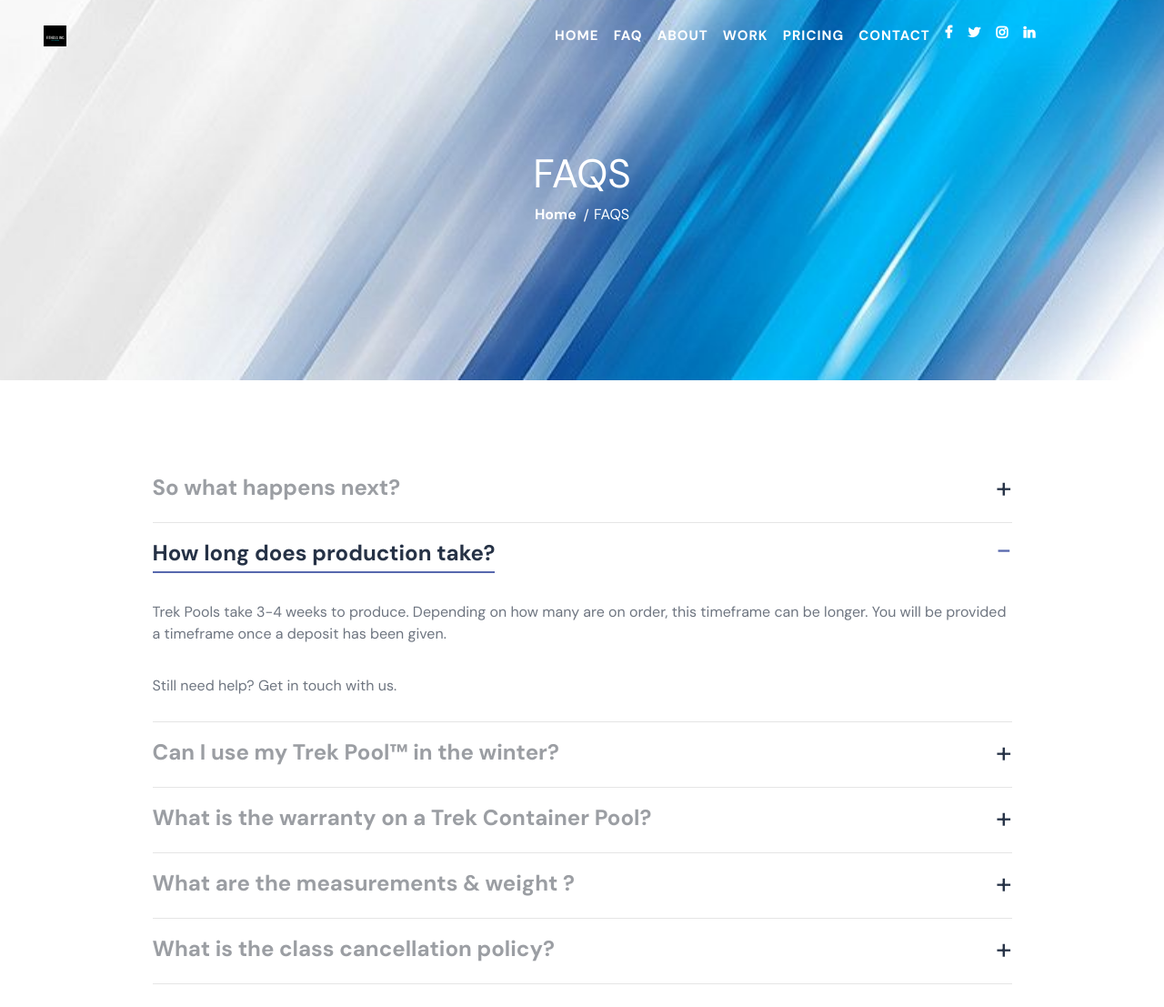
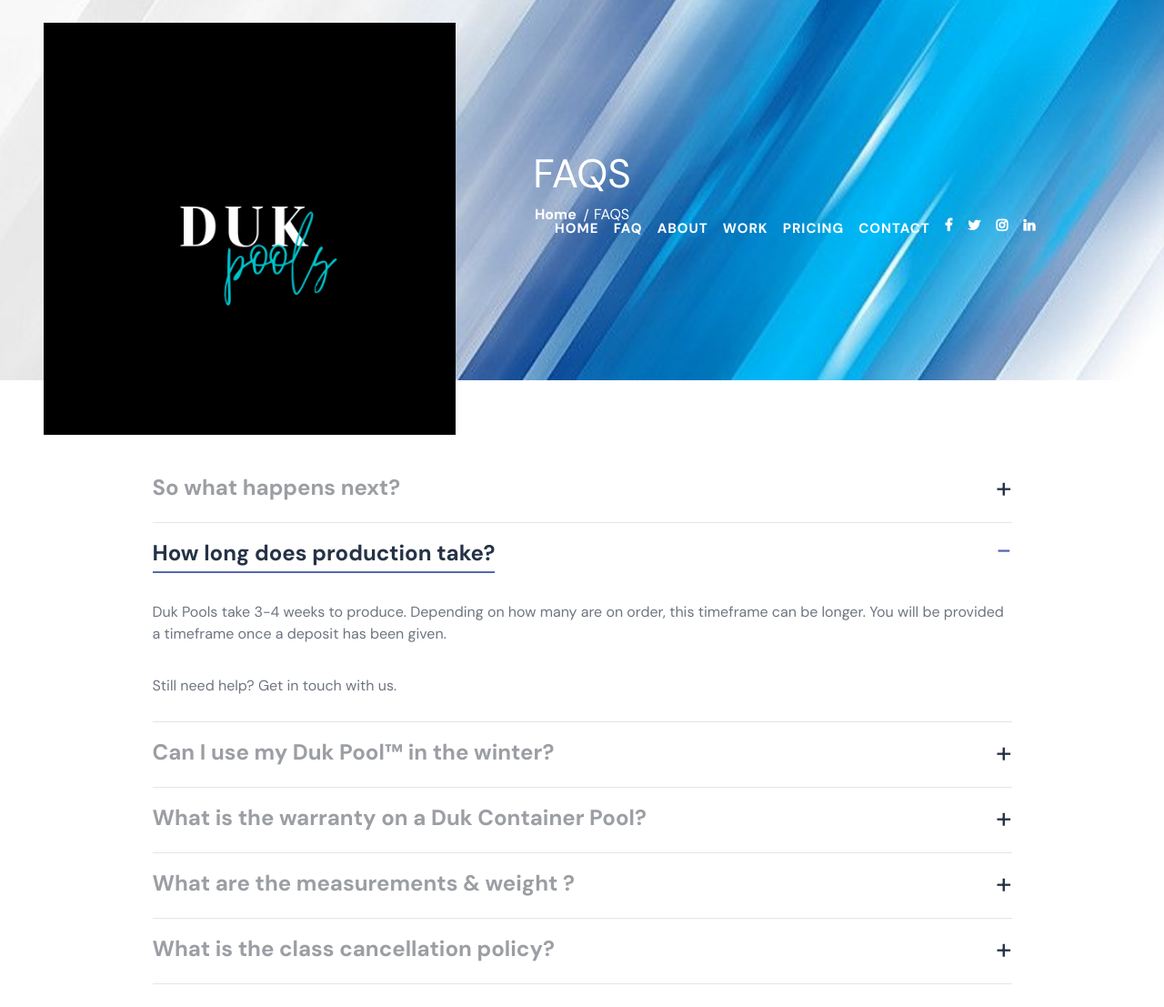
Before and after one commit to webtutorial3-stack/trek-pools, a Django app: page /faq/ in a window 1280 px wide. Shown: the top 1107 px of the page at 91% size. Run offline with Django 3.2, Linux system fonts and the light colour scheme; data comes from the database, SQL or seed files in the repository; both versions use the stored data as it was after the commit; some libraries are stand-ins or nearby versions.

Commit message:
initial commit

```diff
--- a/website/templates/base.html
+++ b/website/templates/base.html
@@ -74,7 +74,7 @@
 
 
             <a class="navbar-brand" href="#home">
-                <img src="{% static 'website/img/logo/logos.png' %}" alt="logo">
+                <img src="{% static 'website/img/orange-logo.png' %}" alt="logo">
             </a>
 
             <button class="navbar-toggler" type="button" data-toggle="collapse" data-target="#vesco-menu" aria-controls="navbarSupportedContent" aria-expanded="false" aria-label="Toggle navigation">
--- a/website/templates/faq.html
+++ b/website/templates/faq.html
@@ -39,8 +39,8 @@
                                 </div>
                                 <div id="collapseOne" class="collapse" data-parent="#accordionExample">
                                     <div class="card-body">
-                                        <p>Once you are ready to place your order we will walk you through the steps to finalize your pool package including length, equipment, color and shipping costs. We will ensure the configuration of your Trek Pool fits perfectly with the location and placement at your home or business. </p>
-                                        <p>We require a 30% deposit to secure your spot in the design process along with your signed contract.  After we receive your deposit we get to work on your design with dimensions for you to approve. After the design is approved we require 30% payment to begin the production of your pool.  Throughout the production process we send you images and updates to keep you in the loop. During this time, we can also help coordinate with your local contractor who will need to prepare the site. Depending on the final placement of your pool, a 4”-6” concrete base needs to be formed prior to you receiving the shipment of your Trek Pool™. You will also need 60 amp service installed to the site and a gas connection if you upgraded to a gas heater. </p>
+                                        <p>Once you are ready to place your order we will walk you through the steps to finalize your pool package including length, equipment, color and shipping costs. We will ensure the configuration of your Duk Pool fits perfectly with the location and placement at your home or business. </p>
+                                        <p>We require a 30% deposit to secure your spot in the design process along with your signed contract.  After we receive your deposit we get to work on your design with dimensions for you to approve. After the design is approved we require 30% payment to begin the production of your pool.  Throughout the production process we send you images and updates to keep you in the loop. During this time, we can also help coordinate with your local contractor who will need to prepare the site. Depending on the final placement of your pool, a 4”-6” concrete base needs to be formed prior to you receiving the shipment of your Duk Pool™. You will also need 60 amp service installed to the site and a gas connection if you upgraded to a gas heater. </p>
                                         <h6>Still need help? <a href="#">Get in touch with us.</a></h6>
                                     </div>
                                 </div>
@@ -53,7 +53,7 @@
                                 </div>
                                 <div id="collapseTwo" class="collapse show" data-parent="#accordionExample">
                                     <div class="card-body">
-                                        <p>Trek Pools take 3-4 weeks to produce. Depending on how many are on order, this timeframe can be longer.  You will be provided a timeframe once a deposit has been given.</p>
+                                        <p>Duk Pools take 3-4 weeks to produce. Depending on how many are on order, this timeframe can be longer.  You will be provided a timeframe once a deposit has been given.</p>
 
                                         <h6>Still need help? <a href="/Contact/">Get in touch with us.</a></h6>
                                     </div>
@@ -62,7 +62,7 @@
                             <div class="card">
                                 <div class="card-heading">
                                     <a data-toggle="collapse" data-target="#collapseThree">
-                                        <span>Can I use my Trek Pool™ in the winter?</span>
+                                        <span>Can I use my Duk Pool™ in the winter?</span>
                                     </a>
                                 </div>
                                 <div id="collapseThree" class="collapse" data-parent="#accordionExample">
@@ -75,12 +75,12 @@
                             <div class="card">
                                 <div class="card-heading">
                                     <a data-toggle="collapse" data-target="#collapseFour">
-                                        <span>What is the warranty on a Trek Container  Pool?</span>
+                                        <span>What is the warranty on a Duk Container  Pool?</span>
                                     </a>
                                 </div>
                                 <div id="collapseFour" class="collapse" data-parent="#accordionExample">
                                     <div class="card-body">
-                                        <p>Your Trek Pool is under warranty for the first year after purchase. It covers all manufacturer defects and issues. Your pool equipment is under warranty the pool equipment manufacturer. The pool equipment manufacturer has representatives in your local area to service and maintain your equipment if needed. If you ever have an issue, we will be the first ones to help troubleshoot the problem, connect you with an equipment manufacturer or be on site to repair any manufacturer defects. Our technicians can resolve all issues by phone or on site.</p>
+                                        <p>Your Duk Pool is under warranty for the first year after purchase. It covers all manufacturer defects and issues. Your pool equipment is under warranty the pool equipment manufacturer. The pool equipment manufacturer has representatives in your local area to service and maintain your equipment if needed. If you ever have an issue, we will be the first ones to help troubleshoot the problem, connect you with an equipment manufacturer or be on site to repair any manufacturer defects. Our technicians can resolve all issues by phone or on site.</p>
 
                                         <h6>Still need help? <a href="/Contact/">Get in touch with us.</a></h6>
                                     </div>
@@ -94,7 +94,7 @@
                                 </div>
                                 <div id="collapseFive" class="collapse" data-parent="#accordionExample">
                                     <div class="card-body">
-                                        <p><td>12′ trekpool
+                                        <p><td>12′ Dukpool
 
 Water Level: 4′
 
@@ -110,7 +110,7 @@
 
 Volume: 2500 gal
 
-20′ trekpool
+20′ Dukpool
 
 Water Level: 4’6″
 
@@ -126,7 +126,7 @@
 
 Volume: 4800 gal
 
-40′ trekpool
+40′ Dukpool
 
 Water Level: 4’6″
 
```
Also changed, not shown: website/templates/home.html (+7 -7 lines), website/templates/pricing.html (+12 -12 lines), db.sqlite3, static/website/img/Orange-Logo.png (added).
